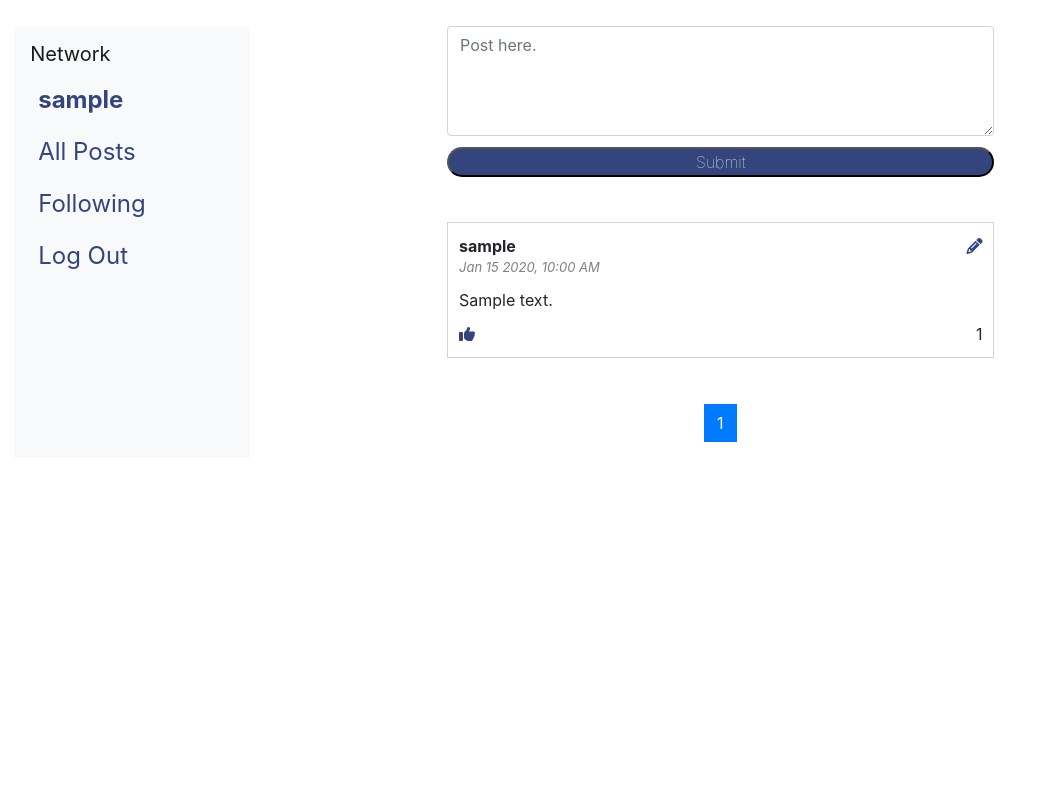
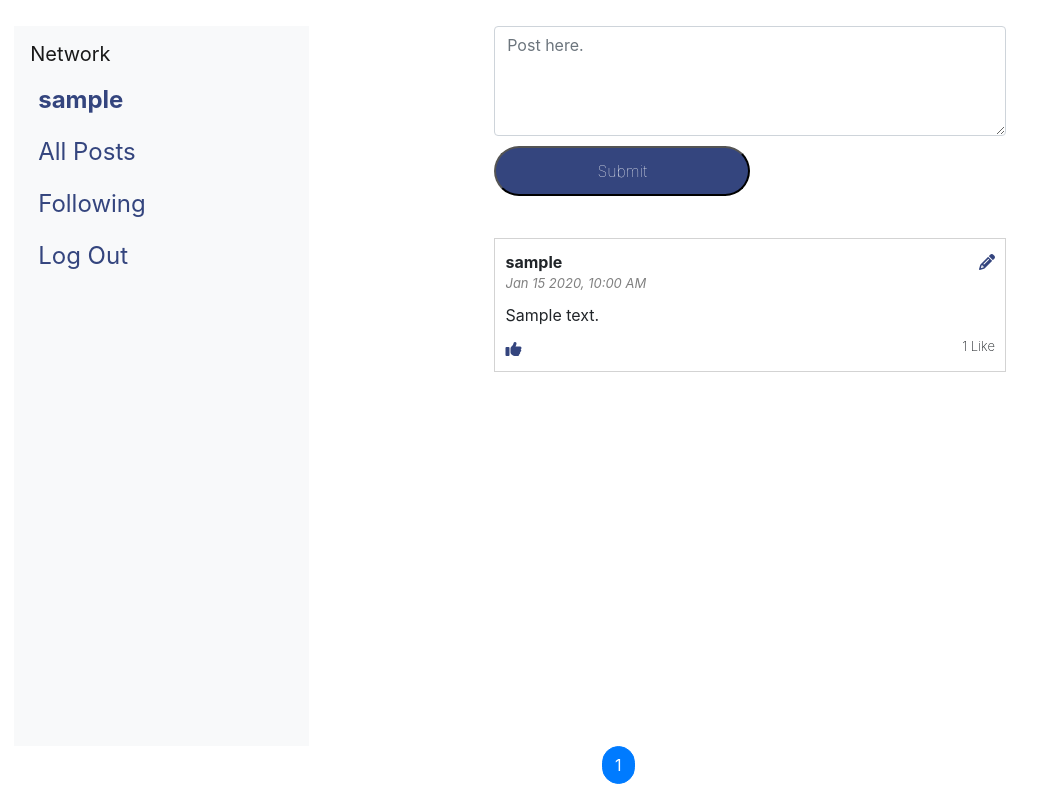
Before and after one commit to JonathanPalma-code/Network, a Django app: page / in a window 1280 px wide. Shown: the whole page, without its empty margins (37-1074 px from the left). Run offline with Django 3.2, Linux system fonts and the light colour scheme; a user stored in the database is signed in; tables that the repository leaves empty hold one stand-in row (values such as "Sample post"); some libraries are stand-ins or nearby versions.

Commit message:
style: elements' position

```diff
--- a/network/static/network/css/styles.css
+++ b/network/static/network/css/styles.css
@@ -1,11 +1,12 @@
 body {
   padding: 2% 4% 2%;
   display: grid;
-  grid-template-columns: 20% 80%;
+  grid-template-columns: 25% 75%;
 }
 body .index {
   display: block !important;
   font-size: x-large;
+  height: 90vh;
 }
 body .index ul {
   display: block !important;
@@ -23,12 +24,21 @@ body .index ul li a:hover {
 }
 
 input {
-  background-color: #34457E;
-  color: white;
-  width: 100%;
+  width: 50%;
+  height: 50px;
   margin-top: 2%;
   border-radius: 25px;
   font-weight: 100;
+  transition: 0.2s;
+}
+input[type=submit] {
+  color: white;
+  background-color: #34457E;
+}
+input[type=submit]:hover {
+  color: white !important;
+  font-weight: 600;
+  transition: 0.2s;
 }
 
 .login, .register {
@@ -106,6 +116,8 @@ input {
   grid-row: 4/5;
   grid-column: 2/3;
   text-align: end;
+  font-weight: 200;
+  font-size: small;
 }
 #all-posts .post-card .like {
   grid-row: 4/5;
@@ -114,9 +126,7 @@ input {
   background: none;
   width: fit-content;
   padding: 0;
-}
-#all-posts .post-card .like:hover {
-  text-decoration: underline;
+  outline: none;
 }
 #all-posts .post-card .edit-link {
   grid-column: 2/3;
@@ -125,8 +135,17 @@ input {
   cursor: pointer;
 }
 
-.pagination {
-  justify-content: center;
+#pages {
+  position: fixed;
+  bottom: 0;
+  left: 50%;
+  width: 100%;
+}
+#pages .pagination .page-item {
+  cursor: pointer;
+}
+#pages .pagination .page-item .page-link {
+  border-radius: 25px;
 }
 
 /*# sourceMappingURL=styles.css.map */
--- a/network/static/network/css/styles.scss
+++ b/network/static/network/css/styles.scss
@@ -1,11 +1,12 @@
 body {
     padding: 2% 4% 2%;
     display: grid;
-    grid-template-columns: 20% 80%;
+    grid-template-columns: 25% 75%;
 
     .index {
         display: block !important;
         font-size: x-large;
+        height: 90vh;
         ul {
             display: block !important;
             li {
@@ -26,12 +27,24 @@ body {
 }
 
 input {
-    background-color: #34457E;
-    color: white;
-    width: 100%;
+    width: 50%;
+    height: 50px;
     margin-top: 2%;
     border-radius: 25px;
     font-weight: 100;
+    transition: 0.2s;
+
+    &[type=submit] {
+        color: white;
+        background-color: #34457E;
+
+        &:hover {
+            color: white !important;
+            font-weight: 600;
+            transition: 0.2s;
+    }
+
+    }
 }
 
 .login, .register {
@@ -122,6 +135,8 @@ input {
             grid-row: 4 / 5;
             grid-column: 2 / 3;
             text-align: end;
+            font-weight: 200;
+            font-size: small;
         }
 
         .like {
@@ -131,10 +146,7 @@ input {
             background: none;
             width: fit-content;
             padding: 0;
-
-            &:hover {
-                text-decoration: underline;
-            }
+            outline: none;
         }
 
         .edit-link {
@@ -146,6 +158,20 @@ input {
     }
 }
 
-.pagination {
-    justify-content: center;
+#pages {
+    position: fixed;
+    bottom: 0;
+    left: 50%;
+    width: 100%;
+
+    .pagination {
+
+        .page-item {
+            cursor: pointer;
+
+            .page-link {
+                border-radius: 25px;
+            }
+        }
+    }
 }
--- a/network/static/network/js/interface.js
+++ b/network/static/network/js/interface.js
@@ -147,14 +147,14 @@ const load_pagination = (data, wrapper, rows_per_page, current_page) => {
     paginationNext.className = "page-item next";
     const linkNext = document.createElement("a");
     linkNext.className = "page-link";
-    linkNext.innerHTML = ">>";
+    linkNext.innerHTML = ">";
 
     const paginationPrevious = document.createElement("li");
     paginationPrevious.className = "page-item previous";
     paginationPrevious.style.display = "none";
     const linkPrevious = document.createElement("a");
     linkPrevious.className = "page-link";
-    linkPrevious.innerHTML = "<<";
+    linkPrevious.innerHTML = "<";
 
     listElement = document.querySelector('#all-posts');
 
@@ -317,7 +317,9 @@ const display_posts = (post) => {
         .then(data => {
                 postContent.innerHTML = data.content;
                 if (data.likes.length > 0)
-                    postLikes.innerHTML = data.likes.length;
+                    postLikes.innerHTML = data.likes.length + " Like";
+                if (data.likes.length > 1)
+                    postLikes.innerHTML = data.likes.length + " Likes";
                 if (data.likes.includes(current_user.innerText)) {
                     likePost.innerHTML = '<i class="fas fa-thumbs-up"></i>';
                 } else {
--- a/network/templates/network/index.html
+++ b/network/templates/network/index.html
@@ -22,9 +22,10 @@
     <div id="all-posts">
     </div>
 
-    <nav aria-label="Page navigation">
+    <nav id="pages" aria-label="Page navigation">
         <ul class="pagination">
         </ul>
     </nav>
 </section>
+
 {% endblock %}
--- a/network/templates/network/login.html
+++ b/network/templates/network/login.html
@@ -17,7 +17,7 @@
             <div class="form-group">
                 <input class="form-control" type="password" name="password" placeholder="Password">
             </div>
-            <input class="btn btn-primary" type="submit" value="Login">
+            <input class="btn" type="submit" value="Login">
         </form>
 
         {% if message %}
--- a/network/templates/network/register.html
+++ b/network/templates/network/register.html
@@ -23,7 +23,7 @@
             <div class="form-group">
                 <input class="form-control" type="password" name="confirmation" placeholder="Confirm Password">
             </div>
-            <input class="btn btn-primary" type="submit" value="Register">
+            <input class="btn" type="submit" value="Register">
         </form>
 
         {% if message %}
```
Also changed, not shown: network/templates/network/layout.html (line endings or trailing spaces), 1 other file.
